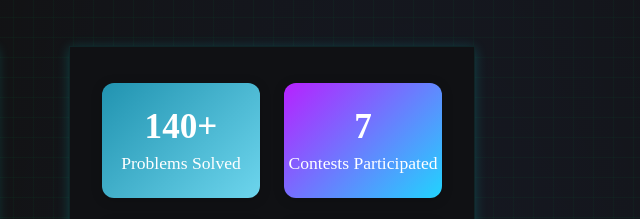
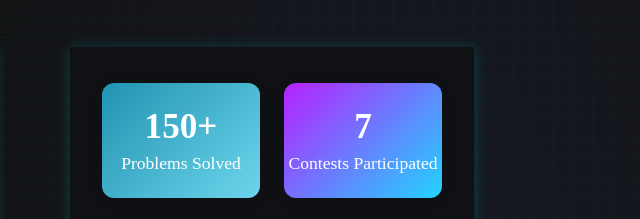
Before and after one commit to CodeWithAryanK/Personal-Portfolio, a plain HTML site: page PORTFOLIO/index.html in a window 1280 px wide. Shown: the part 2901-3120 px from the top of the page, 607-1247 px from the left. Drawn offline with Linux system fonts and the light colour scheme.

Commit message:
Update the problems

```diff
--- a/PORTFOLIO/index.html
+++ b/PORTFOLIO/index.html
@@ -250,7 +250,7 @@
         <div class="cp-right">
           <div class="cp-stats-row">
             <div class="cp-stat cp-problems">
-              <div class="cp-stat-value">140+</div>
+              <div class="cp-stat-value">150+</div>
               <div class="cp-stat-label">Problems Solved</div>
             </div>
             <div class="cp-stat cp-contests">
```
